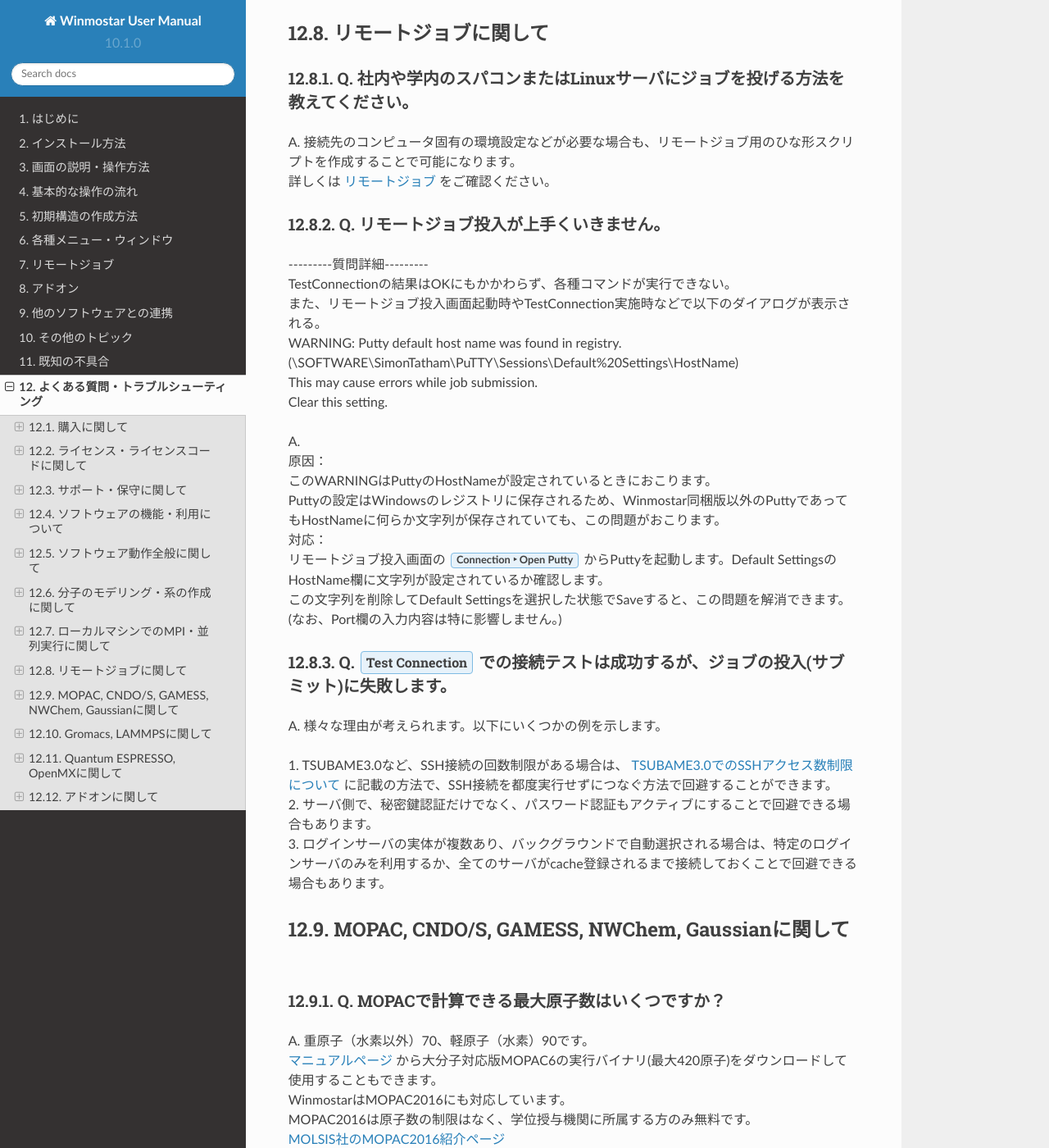
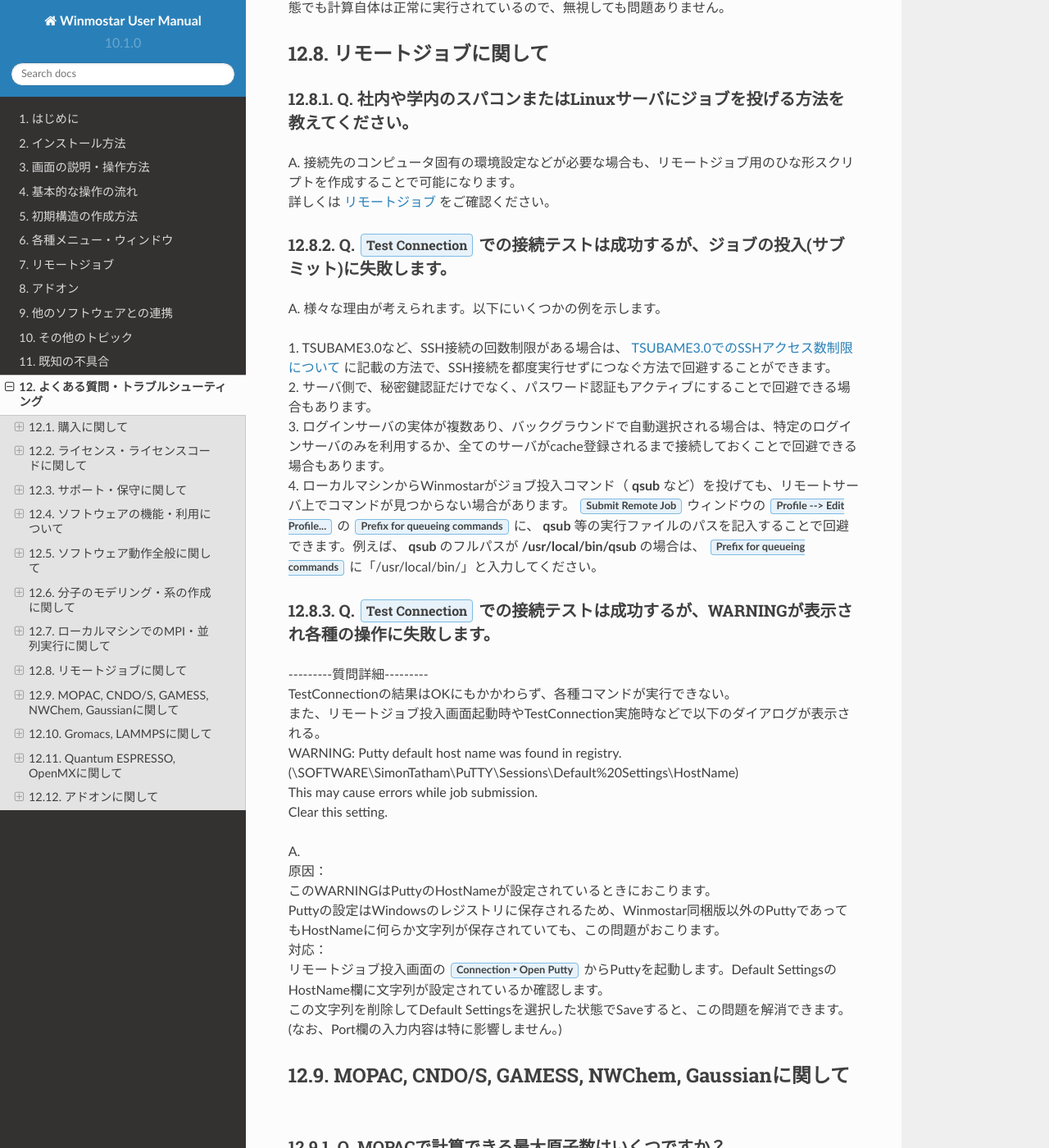
Before and after one commit to X-Ability/winmostar_doc, a Sphinx documentation site: the page built from source/faq/faq.rst, in a window 1280 px wide and 1400 px high, scrolled down 11525 px. Shown: the whole window at 82% size. Built offline with Sphinx 7.4.7 and the Read the Docs theme 2.0.0, drawn with Linux system fonts in a browser that asks for light colours; some of the changed text lies outside the part shown.

Commit message:
FAQ追記

```diff
--- a/source/faq/faq.rst
+++ b/source/faq/faq.rst
@@ -315,7 +315,16 @@ Q. 社内や学内のスパコンまたはLinuxサーバにジョブを投げる
 | A. 接続先のコンピュータ固有の環境設定などが必要な場合も、リモートジョブ用のひな形スクリプトを作成することで可能になります。
 | 詳しくは :ref:`remote_top` をご確認ください。
 
-Q. リモートジョブ投入が上手くいきません。
+Q. :guilabel:`Test Connection` での接続テストは成功するが、ジョブの投入(サブミット)に失敗します。
+^^^^^^^^^^^^^^^^^^^^^^^^^^^^^^^^^^^^^^^^^^^^^^^^^^^^^^^^^^^^^^^^^^^^^^^^^^^^^^^^^^^^^^^^^^^^^^^^^^^^^^^^^^^^^^^^^^^^^^^^
+| A. 様々な理由が考えられます。以下にいくつかの例を示します。
+|
+| 1. TSUBAME3.0など、SSH接続の回数制限がある場合は、 `TSUBAME3.0でのSSHアクセス数制限について <https://winmostar.com/jp/manual_jp/installation/linux_server_tsubame3_shareSSH.pdf>`_ に記載の方法で、SSH接続を都度実行せずにつなぐ方法で回避することができます。
+| 2. サーバ側で、秘密鍵認証だけでなく、パスワード認証もアクティブにすることで回避できる場合もあります。
+| 3. ログインサーバの実体が複数あり、バックグラウンドで自動選択される場合は、特定のログインサーバのみを利用するか、全てのサーバがcache登録されるまで接続しておくことで回避できる場合もあります。
+| 4. ローカルマシンからWinmostarがジョブ投入コマンド（ :command:`qsub` など）を投げても、リモートサーバ上でコマンドが見つからない場合があります。 :guilabel:`Submit Remote Job` ウィンドウの :guilabel:`Profile --> Edit Profile...` の :guilabel:`Prefix for queueing commands` に、 :command:`qsub` 等の実行ファイルのパスを記入することで回避できます。例えば、 :command:`qsub` のフルパスが :command:`/usr/local/bin/qsub` の場合は、 :guilabel:`Prefix for queueing commands` に「/usr/local/bin/」と入力してください。
+
+Q. :guilabel:`Test Connection` での接続テストは成功するが、WARNINGが表示され各種の操作に失敗します。
 ^^^^^^^^^^^^^^^^^^^^^^^^^^^^^^^^^^^^^^^^^^^^^^^^^^^^^^^^^^^^^^^^^^^^^^^^^^^^^^^^^^^^^^^^^^^^^^^^^^^^^^^^^^^^^^^^^^^^
 
 | ---------質問詳細---------
@@ -334,14 +343,6 @@ Q. リモートジョブ投入が上手くいきません。
 | リモートジョブ投入画面の :menuselection:`Connection --> Open Putty` からPuttyを起動します。Default SettingsのHostName欄に文字列が設定されているか確認します。
 | この文字列を削除してDefault Settingsを選択した状態でSaveすると、この問題を解消できます。
 | (なお、Port欄の入力内容は特に影響しません。)
-
-Q. :guilabel:`Test Connection` での接続テストは成功するが、ジョブの投入(サブミット)に失敗します。
-^^^^^^^^^^^^^^^^^^^^^^^^^^^^^^^^^^^^^^^^^^^^^^^^^^^^^^^^^^^^^^^^^^^^^^^^^^^^^^^^^^^^^^^^^^^^^^^^^^^^^^^^^^^^^^^^^^^^^^^^
-| A. 様々な理由が考えられます。以下にいくつかの例を示します。
-|
-| 1. TSUBAME3.0など、SSH接続の回数制限がある場合は、 `TSUBAME3.0でのSSHアクセス数制限について <https://winmostar.com/jp/manual_jp/installation/linux_server_tsubame3_shareSSH.pdf>`_ に記載の方法で、SSH接続を都度実行せずにつなぐ方法で回避することができます。
-| 2. サーバ側で、秘密鍵認証だけでなく、パスワード認証もアクティブにすることで回避できる場合もあります。
-| 3. ログインサーバの実体が複数あり、バックグラウンドで自動選択される場合は、特定のログインサーバのみを利用するか、全てのサーバがcache登録されるまで接続しておくことで回避できる場合もあります。
 
 
 MOPAC, CNDO/S, GAMESS, NWChem, Gaussianに関して
```
